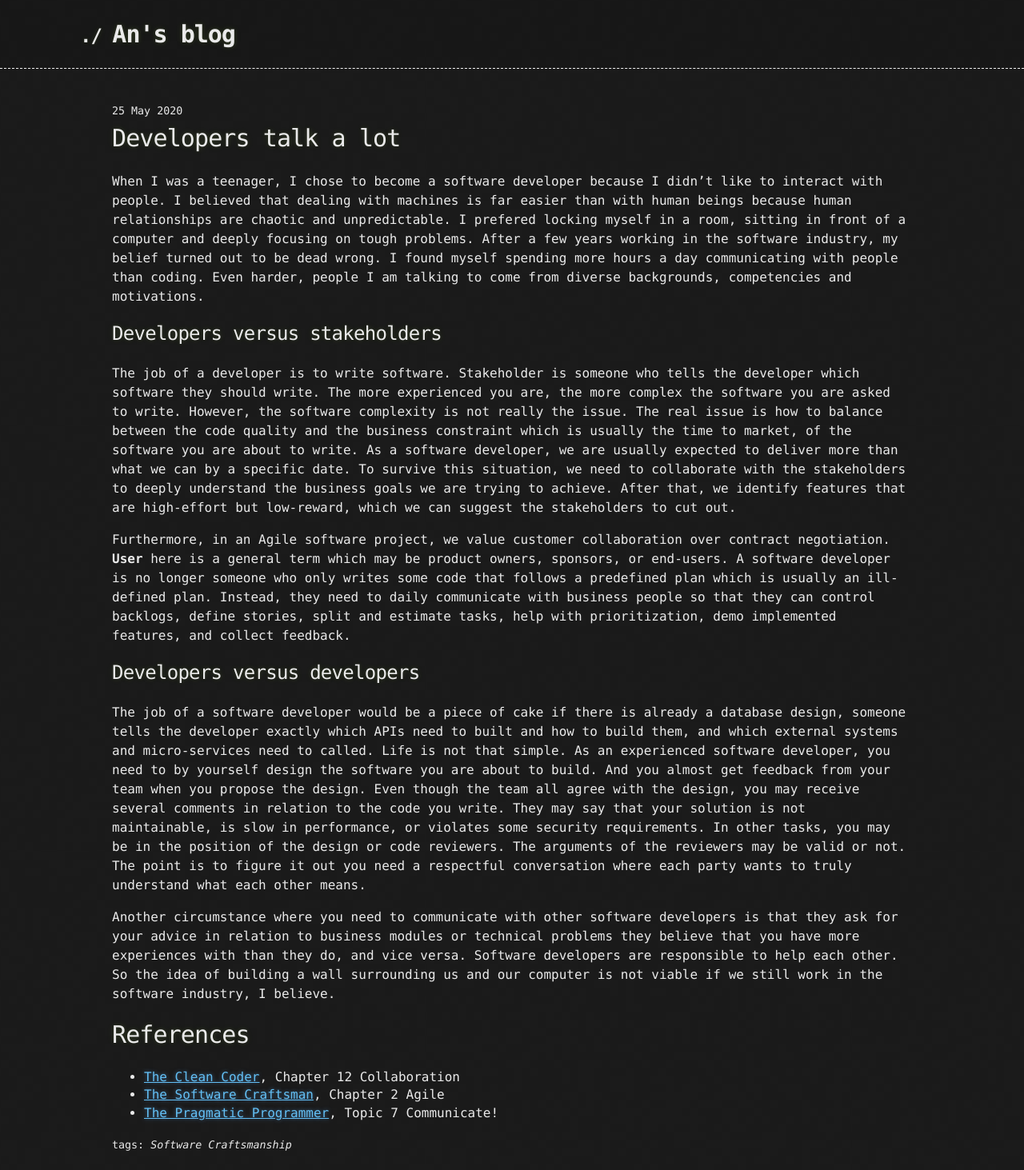
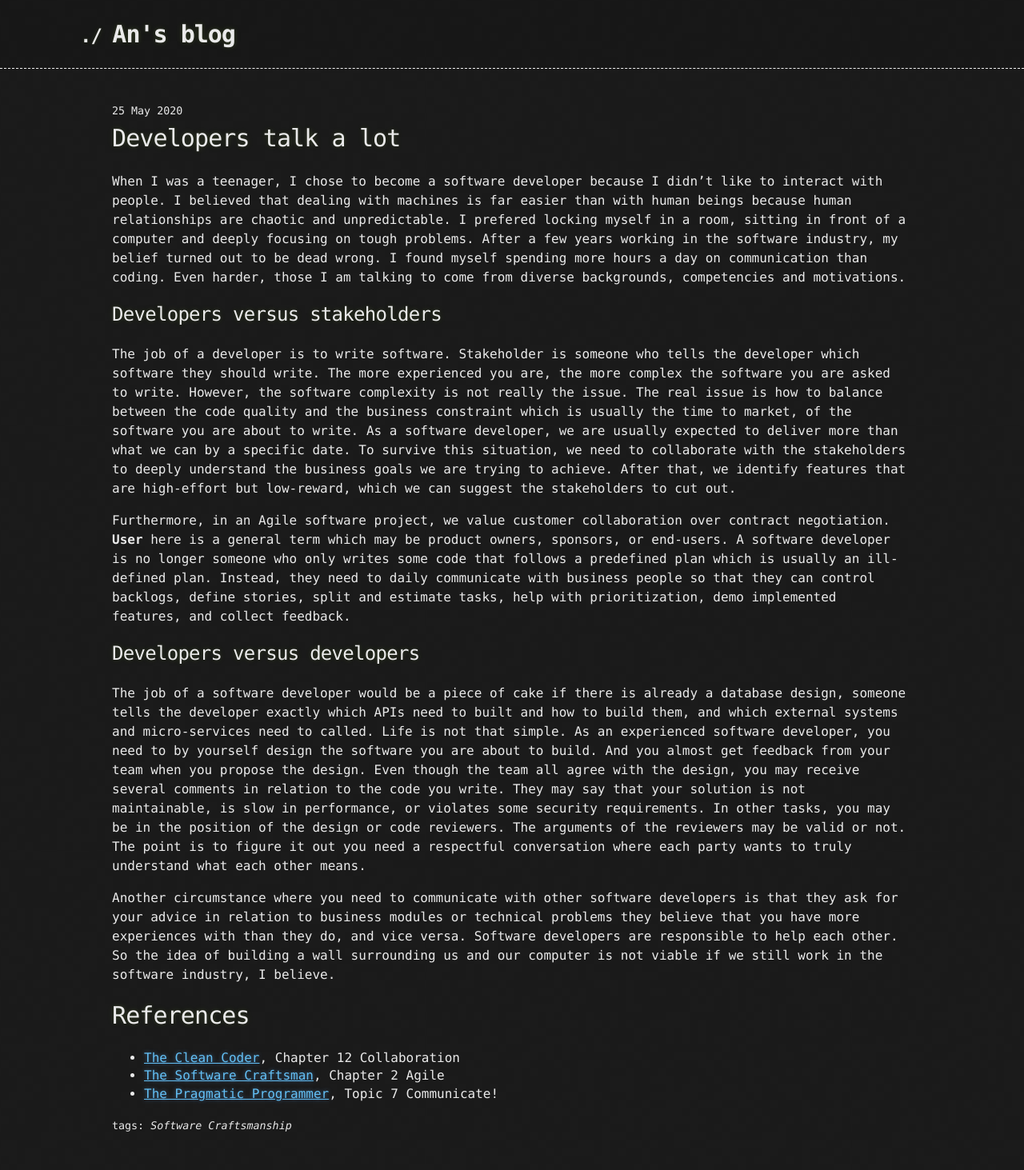
Before and after one commit to anlnt/anlnt.github.io, a Jekyll site: the page built from _posts/2020-05-25-developers-talk-a-lot.markdown, in a window 1280 px wide. Shown: the whole page at 80% size. Built offline with Jekyll 4.4.1, drawn with Linux system fonts in a browser that asks for light colours; after the commit the page ends 1439 px from its top, so only the background shows below that.

Commit message:
Update 2020-05-25-developers-talk-a-lot.markdown

```diff
--- a/_posts/2020-05-25-developers-talk-a-lot.markdown
+++ b/_posts/2020-05-25-developers-talk-a-lot.markdown
@@ -5,7 +5,7 @@ date:   2020-05-25 17:52:24 +0700
 tag: [Software Craftsmanship]
 ---
 
-When I was a teenager, I chose to become a software developer because I didn’t like to interact with people. I believed that dealing with machines is far easier than with human beings because human relationships are chaotic and unpredictable. I prefered locking myself in a room, sitting in front of a computer and deeply focusing on tough problems. After a few years working in the software industry, my belief turned out to be dead wrong. I found myself spending more hours a day communicating with people than coding. Even harder, people I am talking to come from diverse backgrounds, competencies and motivations.
+When I was a teenager, I chose to become a software developer because I didn’t like to interact with people. I believed that dealing with machines is far easier than with human beings because human relationships are chaotic and unpredictable. I prefered locking myself in a room, sitting in front of a computer and deeply focusing on tough problems. After a few years working in the software industry, my belief turned out to be dead wrong. I found myself spending more hours a day on communication than coding. Even harder, those I am talking to come from diverse backgrounds, competencies and motivations.
 
 ## Developers versus stakeholders
 
```
